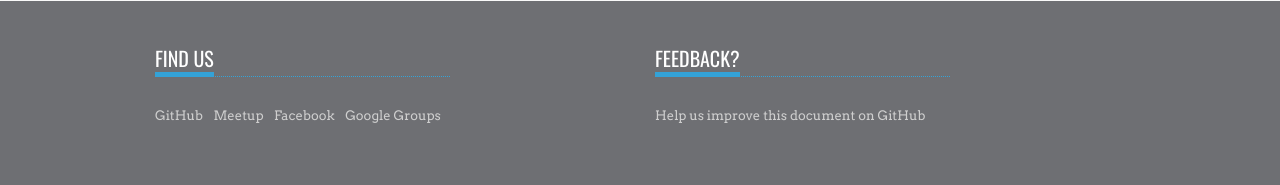
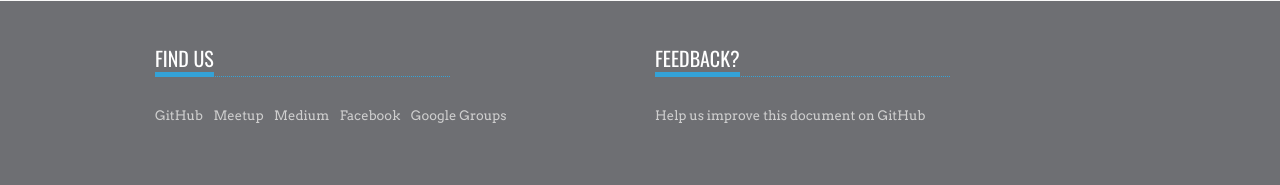
Before and after one commit to codeforbirmingham/codeforbirmingham.github.io, a Jekyll site: the page built from index.md, in a window 1280 px wide. Shown: the part 2121-2306 px from the top of the page. Built offline with Jekyll 4.4.1, drawn with Linux system fonts in a browser that asks for light colours.

Commit message:
add medium link

```diff
--- a/_layouts/default.html
+++ b/_layouts/default.html
@@ -86,6 +86,7 @@
                     <ul class="horizontal-list">
                         <li><a href="https://github.com/CodeforBirmingham" target="_blank">GitHub</a></li>
                         <li><a href="http://www.meetup.com/Code-for-Birmingham-AL/" target="_blank">Meetup</a></li>
+                        <li><a href="https://medium.com/code-for-birmingham" target="_blank">Medium</a></li>
                         <li><a href="https://www.facebook.com/Codeforbirmingham" target="_blank">Facebook</a></li>
                         <li><a href="https://groups.google.com/forum/#!forum/codeforbirmingham" target="_blank">Google Groups</a></li>
                     </ul>
```
